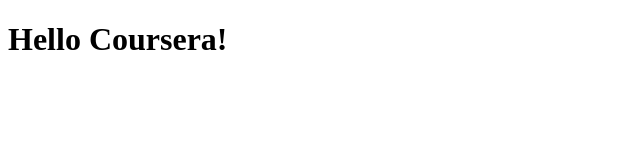
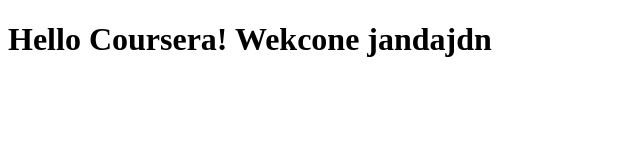
Before and after one commit to sakshamr/coursera-test, a plain HTML site: page site/index.html in a window 1280 px wide. Shown: the whole page, without its empty margins (0-640 px from the left). Drawn offline with Linux system fonts and the light colour scheme.

Commit message:
Small addition to page content.

```diff
--- a/site/index.html
+++ b/site/index.html
@@ -4,6 +4,6 @@
 	<title>Hello Coursera</title>
 </head>
 <body>
-	<h1> Hello Coursera! </h1>
+	<h1> Hello Coursera! Wekcone jandajdn</h1>
 </body>
 </html>
```
